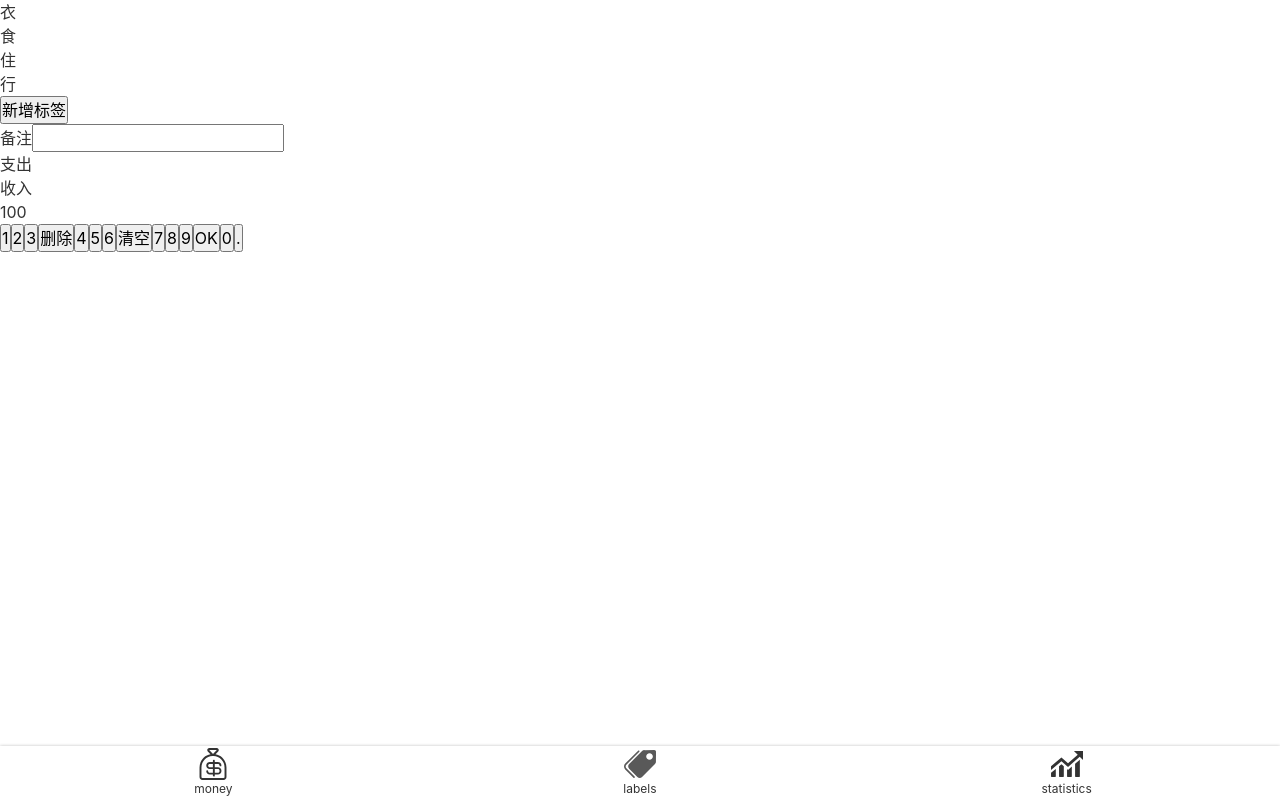
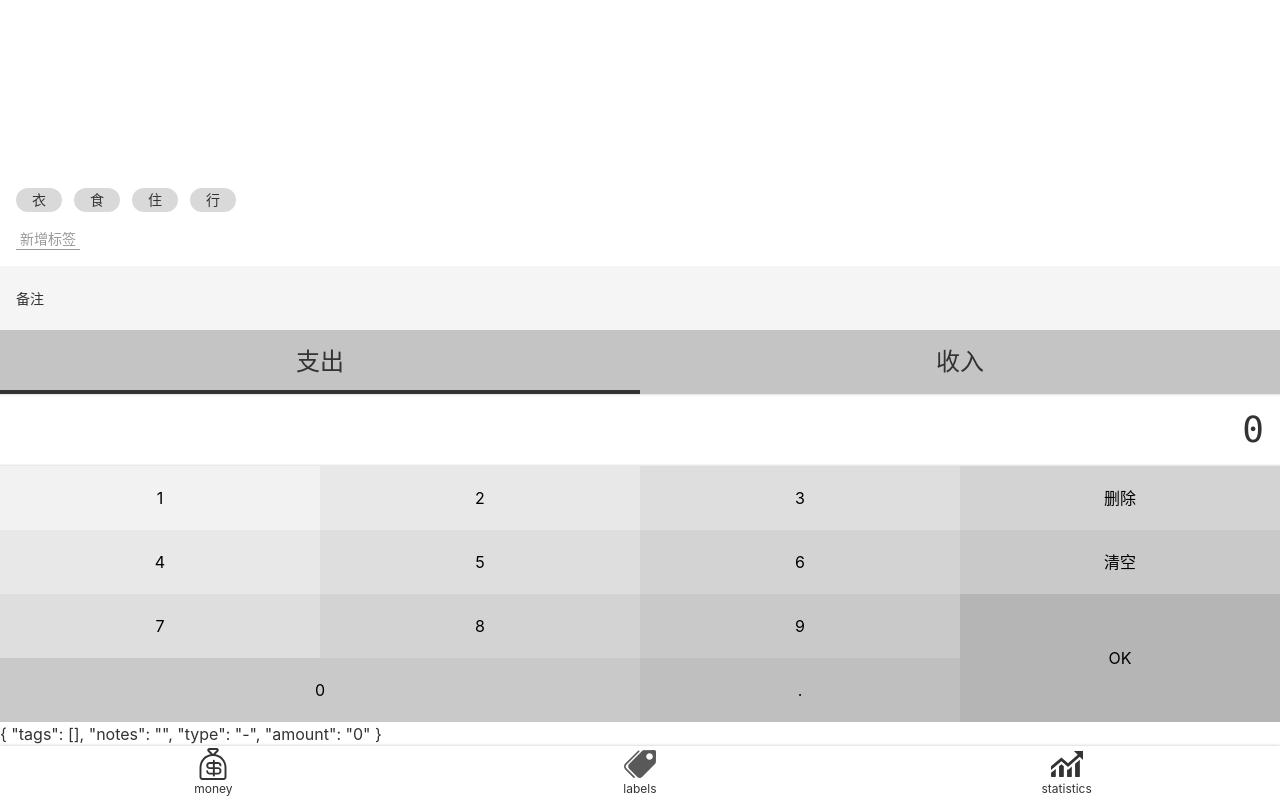
Before and after one commit to FC0511/test, a Vue app: page /#/money in a window 1280 px wide. Built offline with nearby package versions, Linux system fonts and the light colour scheme.

Commit message:
Money下的四个组件

```diff
--- /dev/null
+++ b/src/components/Money/Notes.vue
@@ -0,0 +1,48 @@
+<template>
+    <div>
+        <label class="notes">
+            <span class="name">备注</span>
+            <input type="text" :value="notes" @input="fn">
+
+        </label>
+    </div>
+</template>
+
+<script lang="ts">
+    import {Component, Prop, Vue} from 'vue-property-decorator';
+
+    @Component
+    export default class Notes extends Vue {
+        @Prop(String) notes!: string;
+
+        fn(event: MouseEvent) {
+            const _input = (event.target as HTMLInputElement);
+            this.$emit('update:notes', _input.value);
+        }
+
+        mounted() {
+        }
+    }
+</script>
+
+<style lang="scss" scoped>
+    .notes {
+        font-size: 14px;
+        background: #f5f5f5;
+        padding-left: 16px;
+        display: flex;
+        align-items: center;
+
+        .name {
+            padding-right: 16px;
+        }
+
+        input {
+            height: 64px;
+            flex-grow: 1;
+            background: transparent;
+            border: none;
+            padding-right: 16px;
+        }
+    }
+</style>
--- /dev/null
+++ b/src/components/Money/NumberPad.vue
@@ -0,0 +1,113 @@
+<template>
+    <div class="numberPad">
+        <div class="output">{{output}}</div>
+        <div class="buttons">
+            <button @click="inputContent">1</button>
+            <button @click="inputContent">2</button>
+            <button @click="inputContent">3</button>
+            <button @click="remove">删除</button>
+            <button @click="inputContent">4</button>
+            <button @click="inputContent">5</button>
+            <button @click="inputContent">6</button>
+            <button @click="clear">清空</button>
+            <button @click="inputContent">7</button>
+            <button @click="inputContent">8</button>
+            <button @click="inputContent">9</button>
+            <button @click="ok" class="ok">OK</button>
+            <button @click="inputContent" class="zero">0</button>
+            <button @click="inputContent">.</button>
+        </div>
+    </div>
+</template>
+
+<script lang="ts">
+    import Vue from 'vue';
+    import {Component, Prop} from 'vue-property-decorator';
+    @Component
+    export default class NumberPad extends Vue {
+        @Prop(String) readonly num!: string;
+        output = this.num;
+        inputContent(event: MouseEvent) {
+            const button = (event.target as HTMLButtonElement);
+            const input = button.textContent!;
+            if (this.output.length === 16) { return; }
+            if (this.output === '0') {
+                if ('0123456789'.indexOf(input) >= 0) {
+                    this.output = input;
+                } else {
+                    this.output += input;
+                }
+                return;
+            }
+            if (this.output.indexOf('.') >= 0 && input === '.') {return;}
+            this.output += input;
+        }
+        remove() {
+            if (this.output.length === 1) {
+                this.output = '0';
+            } else {
+                this.output = this.output.slice(0, -1);
+            }
+        }
+        clear() {
+            this.output = '0';
+        }
+        ok() {
+            this.$emit('update:num', this.output);
+        }
+    }
+</script>
+
+<style lang="scss" scoped>
+    @import "~@/assets/style/helper.scss";
+    .numberPad {
+        .output {
+            @extend %clearFix;
+            @extend %innerShadow;
+            font-size: 36px;
+            font-family: Consolas, monospace;
+            padding: 9px 16px;
+            text-align: right;
+            height: 72px;
+        }
+        .buttons {
+            @extend %clearFix;
+            > button {
+                width: 25%;
+                height: 64px;
+                float: left;
+                background: transparent;
+                border: none;
+                &.ok {
+                    height: 64*2px;
+                    float: right;
+                }
+                &.zero {
+                    width: 25*2%;
+                }
+                $bg: #f2f2f2;
+                &:nth-child(1) {
+                    background: $bg;
+                }
+                &:nth-child(2), &:nth-child(5) {
+                    background: darken($bg, 4%);
+                }
+                &:nth-child(3), &:nth-child(6), &:nth-child(9) {
+                    background: darken($bg, 4*2%);
+                }
+                &:nth-child(4), &:nth-child(7), &:nth-child(10) {
+                    background: darken($bg, 4*3%);
+                }
+                &:nth-child(8), &:nth-child(11), &:nth-child(13) {
+                    background: darken($bg, 4*4%);
+                }
+                &:nth-child(14) {
+                    background: darken($bg, 4*5%);
+                }
+                &:nth-child(12) {
+                    background: darken($bg, 4*6%);
+                }
+            }
+        }
+    }
+</style>
--- /dev/null
+++ b/src/components/Money/Tags.vue
@@ -0,0 +1,81 @@
+<template>
+    <div class="tags">
+        <div class="new">
+            <button @click="create">新增标签</button>
+        </div>
+        <ul class="current">
+            <li v-for="tag in dataSource" :key="tag"
+                :class="{selected: selectedTags.indexOf(tag)>=0}"
+                @click="toggle(tag)">{{tag}}
+            </li>
+        </ul>
+    </div>
+
+</template>
+
+<script lang="ts">
+    import Vue from 'vue';
+    import {Component, Prop} from 'vue-property-decorator';
+    @Component
+    export default class Tags extends Vue {
+        @Prop() readonly dataSource: string[] | undefined;
+        selectedTags: string[] = [];
+        toggle(tag: string) {
+            const index = this.selectedTags.indexOf(tag);
+            if (index >= 0) {
+                this.selectedTags.splice(index, 1);
+            } else {
+                this.selectedTags.push(tag);
+            }
+            this.$emit('update:value', this.selectedTags)
+        }
+        create() {
+            const name = window.prompt('请输入标签名');
+            if (name === '') {
+                window.alert('标签名不能为空');
+            } else if (this.dataSource) {
+                this.$emit('update:dataSource',
+                    [...this.dataSource, name]);
+            }
+        }
+    }
+</script>
+
+<style lang="scss" scoped>
+    .tags {
+        font-size: 14px;
+        padding: 16px;
+        flex-grow: 1;
+        display: flex;
+        flex-direction: column-reverse;
+        > .current {
+            display: flex;
+            flex-wrap: wrap;
+            > li {
+                $bg: #d9d9d9;
+                background: $bg;
+                $h: 24px;
+                height: $h;
+                line-height: $h;
+                border-radius: $h/2;
+                padding: 0 16px;
+                margin-right: 12px;
+                margin-top: 4px;
+                &.selected {
+                    background: darken($bg, 50%);
+                    color: white;
+                }
+            }
+        }
+        > .new {
+            padding-top: 16px;
+            button {
+                background: transparent;
+                border: none;
+                color: #999;
+                border-bottom: 1px solid;
+                padding: 0 4px;
+            }
+        }
+    }
+</style>
--- /dev/null
+++ b/src/components/Money/Types.vue
@@ -0,0 +1,50 @@
+<template>
+    <div>
+        <ul class="types">
+            <li :class="type === '-' && 'selected'" @click="selectType('-')">支出</li>
+            <li :class="type === '+' && 'selected'" @click="selectType('+')">收入</li>
+        </ul>
+    </div>
+</template>
+
+<script lang="ts">
+    import {Component, Prop, Vue} from 'vue-property-decorator';
+
+    @Component
+    export default class Types extends Vue {
+        @Prop(String) readonly type: string | undefined;
+
+
+        selectType(type: string) {
+            this.$emit('update:type', type);
+        }
+    }
+</script>
+
+<style lang="scss" scoped>
+    .types {
+        background: #c4c4c4;
+        display: flex;
+        text-align: center;
+        font-size: 24px;
+
+        > li {
+            width: 50%;
+            height: 64px;
+            display: flex;
+            justify-content: center;
+            align-items: center;
+            position: relative;
+
+            &.selected::after {
+                content: '';
+                position: absolute;
+                bottom: 0;
+                left: 0;
+                width: 100%;
+                height: 4px;
+                background: #333;
+            }
+        }
+    }
+</style>
--- a/src/views/Money.vue
+++ b/src/views/Money.vue
@@ -1,58 +1,54 @@
 <template>
-    <Layout>
-        <div class="tags">
-            <ul class="current">
-                <li>衣</li>
-                <li>食</li>
-                <li>住</li>
-                <li>行</li>
-            </ul>
-            <div class="new">
-                <button>新增标签</button>
-            </div>
-        </div>
-        <div>
-            <label class="notes">
-                <span class="name">备注</span>
-                <input type="text">
-            </label>
-        </div>
-        <div>
-            <ul class="types">
-                <li class="selected">支出</li>
-                <li>收入</li>
-            </ul>
-        </div>
-        <div class="numberPad">
-            <div class="output">100</div>
-            <div class="buttons">
-                <button>1</button>
-                <button>2</button>
-                <button>3</button>
-                <button>删除</button>
-                <button>4</button>
-                <button>5</button>
-                <button>6</button>
-                <button>清空</button>
-                <button>7</button>
-                <button>8</button>
-                <button>9</button>
-                <button>OK</button>
-                <button>0</button>
-                <button>.</button>
-            </div>
-        </div>
+    <Layout class-prefix="layout">
+        {{record}}
+        <NumberPad :num.sync="record.amount"/>
+        <Types :type.sync="record.type"/>
+        <Notes :notes.sync="record.notes"/>
+        <Tags :data-source.sync="tags" @update:value="onUpdateTags"/>
     </Layout>
 </template>
 
 <script lang="ts">
     /*import x from '@/assets/icons/money.svg'
     console.log(x);*/
-    export default {
-        name: "Money"
+    import NumberPad from '@/components/Money/NumberPad.vue';
+    import Tags from '@/components/Money/Tags.vue';
+    import Notes from '@/components/Money/Notes.vue';
+    import Types from '@/components/Money/Types.vue';
+
+    import {Component, Vue} from 'vue-property-decorator';
+
+    type Record = {
+        tags: string[]
+        notes: string
+        type: string,
+        amount: string
+    }
+    @Component({
+        components: {Types, Tags, Notes, NumberPad},
+    })
+    export default class Money extends Vue {
+        tags = ['衣', '食', '住', '行'];
+
+        record: Record = {
+            tags: [],
+            notes: '',
+            type: '-',
+            amount: '0'
+        };
+
+        onUpdateTags(value: string[]) {
+            this.record.tags = value;
+        }
     }
 </script>
 
+<style lang="scss">
+    .layout-content {
+        display: flex;
+        flex-direction: column-reverse;
+    }
+</style>
 <style lang="scss" scoped>
 
 </style>
```
